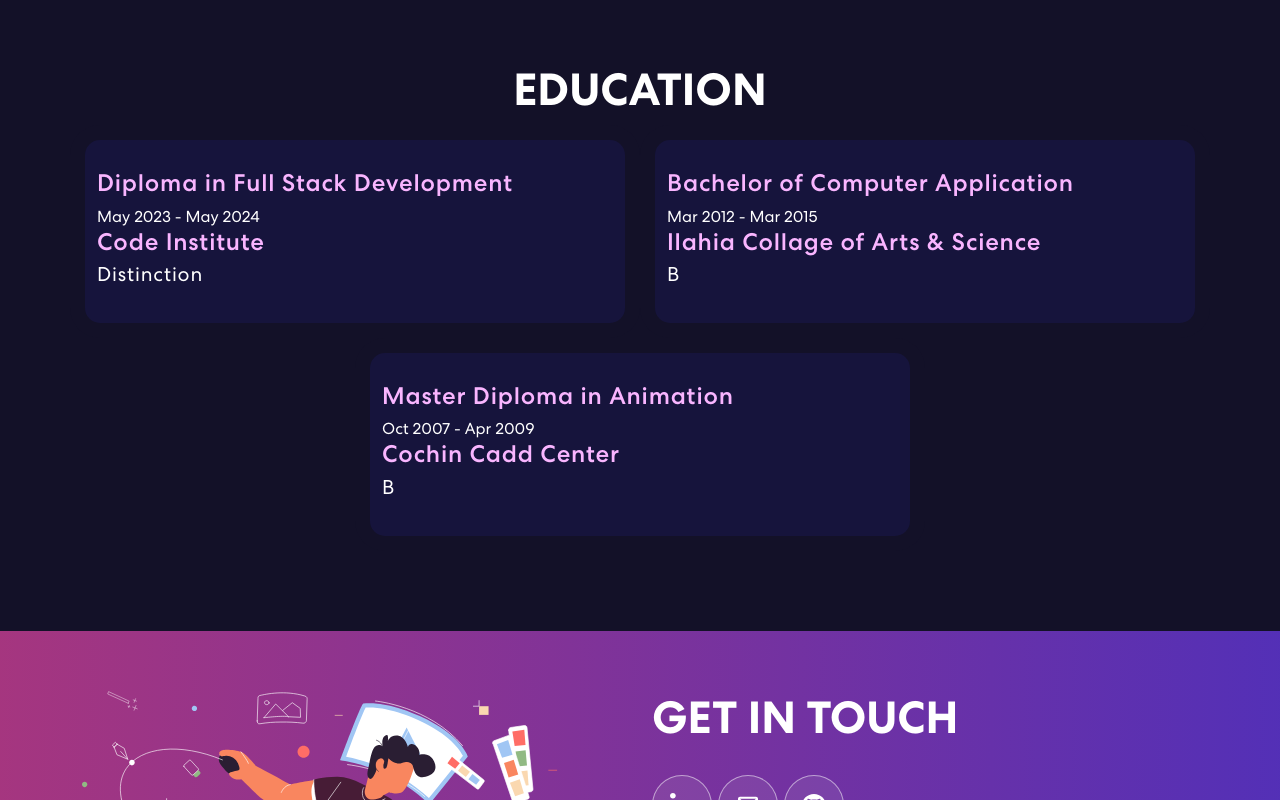
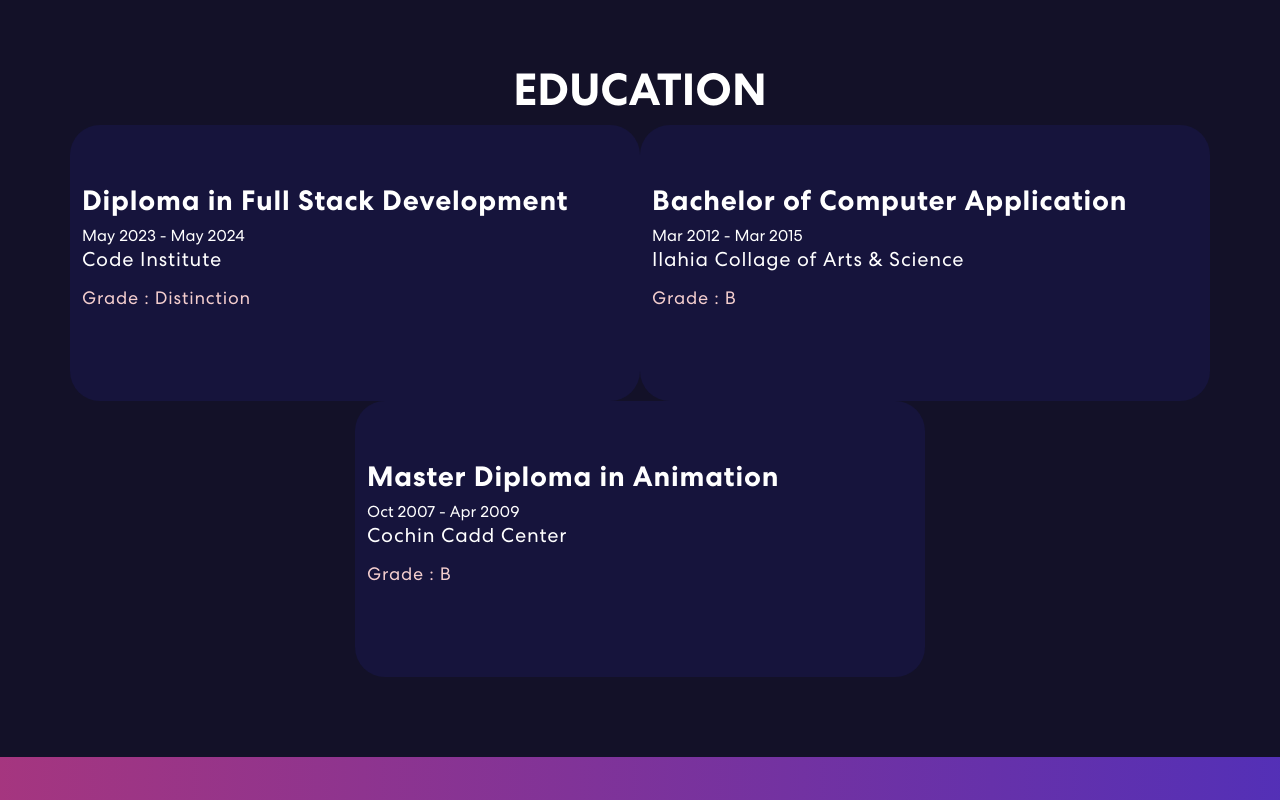
Before and after one commit to EbyChacko/portfolio_frontend, a React (Create React App) app: page / in a window 1280 px wide. Shown: the part 2540-3340 px from the top of the page. Built offline with nearby package versions, Linux system fonts and the light colour scheme.

Commit message:
change the css for education card

```diff
--- a/src/App.css
+++ b/src/App.css
@@ -506,8 +506,7 @@ nav.navbar .navbar-toggler[aria-expanded="true"] .navbar-toggler-icon {
   border-radius: 30px;
   background-color: #16143c;
   transition: background-color 0.3s ease;
-  padding: 30px 60px;
-  border: 15px solid #131128 ;
+  padding: 60px;
 }
 
 .education-card:hover {
@@ -540,23 +539,6 @@ nav.navbar .navbar-toggler[aria-expanded="true"] .navbar-toggler-icon {
   letter-spacing: 0.8px;
   line-height: 1.5em;
   margin: 14px auto 30px auto;
-  text-align: center;
-}
-
-.education h4 {
-  font-size: 24px;
-  font-weight: 500;
-  letter-spacing: 0.8px;
-  line-height: 1.1em;
-  color: #f9b5ff;
-}
-
-
-.education h5 {
-  font-size: 20px;
-  font-weight: 400;
-  letter-spacing: 0.8px;
-  line-height: 1.1em;
 }
 
 
--- a/src/components/EducationCard.js
+++ b/src/components/EducationCard.js
@@ -4,14 +4,11 @@ export const EducationCard = ({ cource, duration, institute, grade }) => {
   return (
     <Col size={12} md={6} className="Education-card">
         <div className="">
-            <div className="">
-            <h4>{cource}</h4>
-            <span>{duration}</span>
-            <h4>{institute}</h4>
-            <h5>{grade}</h5>
-            </div>
+          <h4>{cource}</h4>
+          <span>{duration}</span>
+          <h5>{institute}</h5>
+          <p>Grade : {grade}</p>
         </div>
-
     </Col>
   )
 }
```
